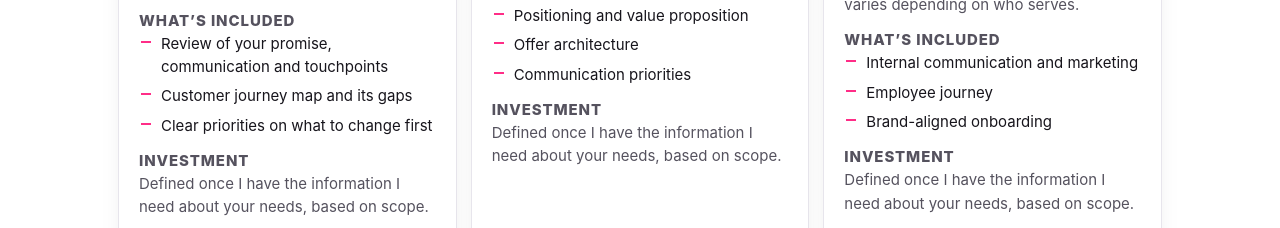
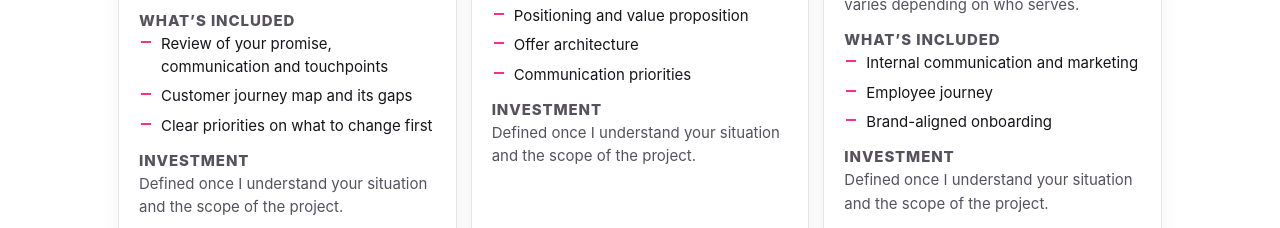
Before and after one commit to gabygf78/gabygf78.github.io, a plain HTML site: page piloto/index.html in a window 1280 px wide. Shown: the part 1515-1743 px from the top of the page. Drawn offline with Linux system fonts and the light colour scheme.

Commit message:
Piloto: texto de inversión más fluido
Co-Authored-By: Claude Opus 5.5 <noreply@anthropic.com>
Claude-Session: https://claude.ai/code/session_01RLaVz94HJpSf5n4xpuT8u7

```diff
--- a/piloto/index.html
+++ b/piloto/index.html
@@ -433,7 +433,7 @@ dialog::backdrop{background:rgba(23,21,28,.55);backdrop-filter:blur(3px)}
       <h3>${bi(s.name[0],s.name[1])}</h3>
       <div><p class="label">${bi("PARA QUIÉN","WHO IT’S FOR")}</p><p>${bi(s.forwho[0],s.forwho[1])}</p></div>
       <div><p class="label">${bi("QUÉ INCLUYE","WHAT’S INCLUDED")}</p><ul>${s.incl.map(x=>`<li>${bi(x[0],x[1])}</li>`).join("")}</ul></div>
-      <div><p class="label">${bi("INVERSIÓN","INVESTMENT")}</p><p>${bi("Se define al tener la información necesaria sobre tus necesidades, según el alcance.","Defined once I have the information I need about your needs, based on scope.")}</p></div>
+      <div><p class="label">${bi("INVERSIÓN","INVESTMENT")}</p><p>${bi("Se define una vez que conozco tu situación y el alcance del proyecto.","Defined once I understand your situation and the scope of the project.")}</p></div>
       <a class="btn btn-dark" data-svc="${s.id}" target="_blank" rel="noopener">${bi("Conversemos sobre esto","Let’s talk about this")}<svg class="i"><use href="#i-up-right"/></svg></a>
     </article>`).join("");
   const step=(lbl,txt,out)=>`<div class="step${out?" out":""}"><b>${lbl}</b><span>${txt}</span></div>`;
```
